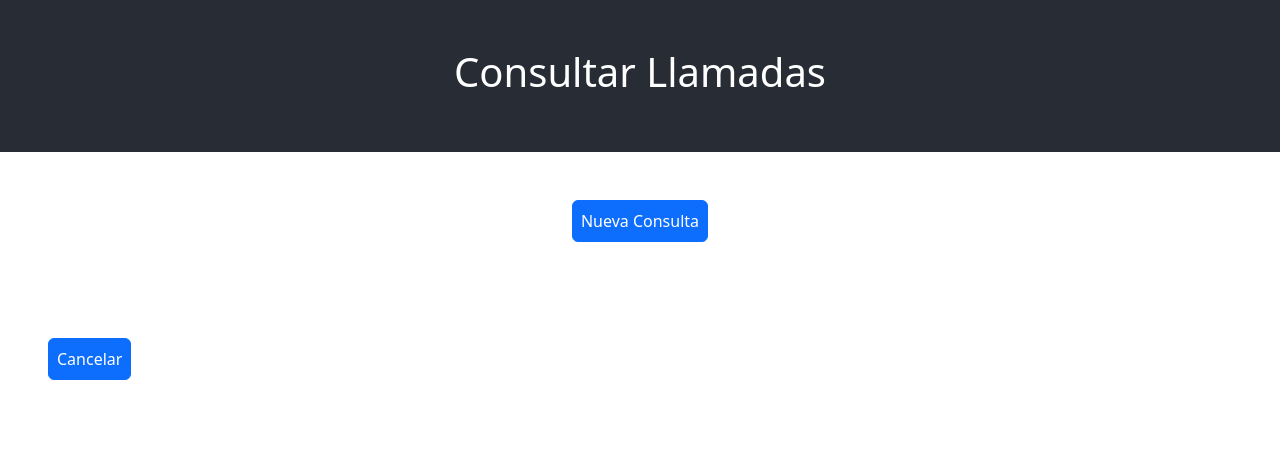
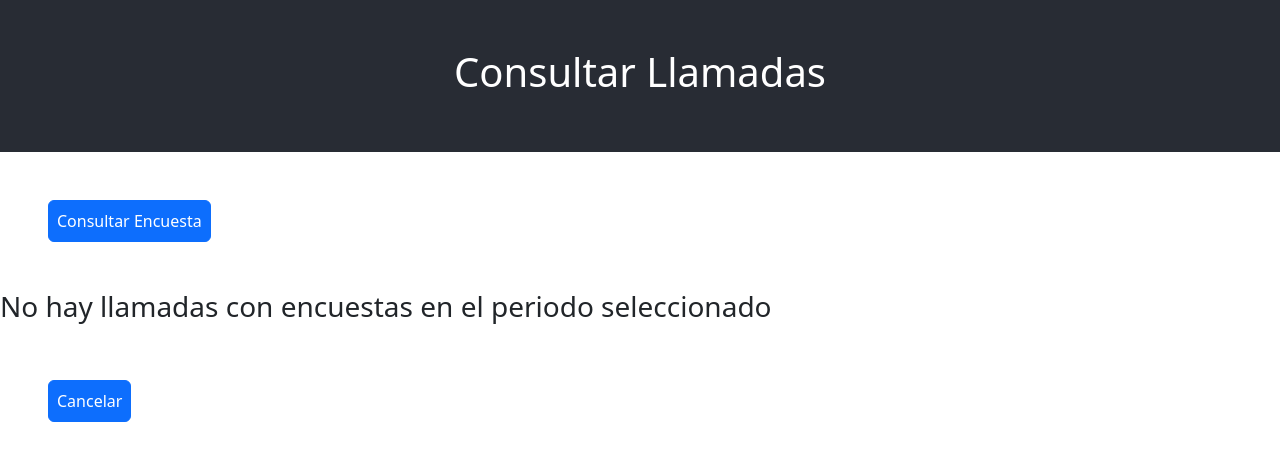
Before and after one commit to MattZubSch/future_ppai, a React (Create React App) app: page / in a window 1280 px wide. Shown: the top 460 px of the page. Built offline with nearby package versions, Linux system fonts and the light colour scheme.

Commit message:
modulos Pantalla

```diff
--- a/src/Components/PantallaConsultarEncuesta.js
+++ b/src/Components/PantallaConsultarEncuesta.js
@@ -14,9 +14,21 @@ function PantallaConsultarEncuesta() {
     const [llamadaSeleccionada, setLlamadaSeleccionada] = useState(false)
     const [cancel, setCancel] = useState(false)
 
-    useEffect(() => {
-        opcionConsultarEncuesta()
-    }, []) // eslint-disable-line react-hooks/exhaustive-deps
+    function opcionConsultarEncuesta(){
+        if (ventana === false) {
+            habilitarVentana()
+        }
+    }
+
+    function Inicio(){
+        return (
+            <button
+            className="btn btn-primary p-2 m-5"
+            onClick={() => opcionConsultarEncuesta()}>
+                Consultar Encuesta
+            </button>
+        )
+    }
 
     function habilitarVentana() {
         return setVentana(true)
@@ -26,11 +38,20 @@ function PantallaConsultarEncuesta() {
         setPeriodo(true)
     }
 
-    function opcionConsultarEncuesta(){
-        if (ventana === false) {
-            habilitarVentana()
+    function NuevaConsulta(){
+        return (
+            <div className="buttonContainer">
+                <button onClick={() => {
+                    if (gestor.nuevaConsultaEncuesta() === true) {
+                        pedirPeriodoFecha()
+                    } else {
+                        window.alert("Debe Resetear la busqueda para iniciar una nueva consulta")
                     }
+                    }} className="btn btn-primary p-2 m-5">Nueva Consulta</button>
+            </div>
+        )
     }
+
 
     const tomarFechaInicio = (e) => {
         e.preventDefault();
@@ -101,7 +122,6 @@ function PantallaConsultarEncuesta() {
 
     function mostrarDatosLlamadaSeleccionada(){
         let datos = gestor.obtenerDatosLlamadaSeleccionada()
-        // console.log("Datos: " + datos.preguntas)
         return (
             <div>
                 <table className="table table-striped table-hover">
@@ -172,102 +192,40 @@ function PantallaConsultarEncuesta() {
         setCancel(true)
     }
 
-    // function crearCSV(table) {
-    //     let csv = '';
-    //     const rows = table.getElementsByTagName('tr');
-
-    //     for (let i = 0; i < rows.length; i++) {
-    //       const cells = rows[i].getElementsByTagName('td');
-    //       const row = [];
-
-    //       for (let j = 0; j < cells.length; j++) {
-    //         const cellData = cells[j].innerText.replace(/"/g, '""'); // Reemplaza las comillas dobles por comillas dobles dobles
-    //         row.push('"' + cellData + '"');
-    //       }
-
-    //       csv += row.join(',') + '\n';
-    //     }
-
-    //     return csv;
-    // }
-
-    // function tomarSeleccionFormaVisualizacion() {
-    //   const table = document.createElement('table');
-    //   let datos = gestor.obtenerDatosLlamadaSeleccionada()
-    //   table.innerHTML = `
-    //     <thead>
-    //       <tr>
-    //         <td><strong>Cliente</strong></td>
-    //         <td><strong>Estado Actual</strong></td>
-    //         <td><strong>Duracion</strong></td>
-    //       </tr>
-    //     </thead>
-    //     <tbody>
-    //       <tr>
-    //         <td>${datos.datosLlamada[0]}</td>
-    //         <td>${datos.datosLlamada[1]}</td>
-    //         <td>${datos.datosLlamada[2]}</td>
-    //       </tr>
-    //     </tbody>
-
-    //     <h3>${datos.encuesta}</h3>
-    //             <table className="table table-striped table-hover">
-    //                 <thead>
-    //                     <td>Pregunta 1</td>
-    //                     <td>Pregunta 2</td>
-    //                     <td>Pregunta 3</td>
-    //                 </thead>
-    //                 <tbody>
-    //                     <tr>
-    //                         <td>${datos.preguntas[0]}</td>
-    //                         <td>${datos.preguntas[1]}</td>
-    //                         <td>${datos.preguntas[2]}</td>
-    //                     </tr>
-    //                     <tr>
-    //                         <td>${datos.respuestaCliente[0]}</td>
-    //                         <td>${datos.respuestaCliente[1]}</td>
-    //                         <td>${datos.respuestaCliente[2]}</td>
-    //                     </tr>
-
-    //                 </tbody>
-    //   `;
-
-    //   const csvData = crearCSV(table);
-
-    //   const blob = new Blob([csvData], { type: 'text/csv;charset=utf-8;' });
-    //   const link = document.createElement('a');
-    //   const url = URL.createObjectURL(blob);
-
-    //   link.setAttribute('href', url);
-    //   link.setAttribute('download', 'table.csv');
-    //   link.style.visibility = 'hidden';
-
-    //   document.body.appendChild(link);
-    //   link.click();
-    //   document.body.removeChild(link);
-    // }
-
     return (
         <div>
             <header className="p-5">
                 <h1>Consultar Llamadas</h1>
             </header>
+            {!ventana && Inicio()}
             {ventana && <div className="container">
-            {!periodo && <div className="buttonContainer">
-                <button onClick={pedirPeriodoFecha} className="btn btn-primary p-2 m-5">Nueva Consulta</button>
-            </div>}
+            {!periodo && NuevaConsulta()
+            // <div className="buttonContainer">
+            //     <button onClick={() => {
+            //         if (gestor.nuevaConsultaEncuesta() === true) {
+            //             pedirPeriodoFecha()
+            //         } else {
+            //             window.alert("Debe Resetear la busqueda para iniciar una nueva consulta")
+            //         }
+            //         }} className="btn btn-primary p-2 m-5">Nueva Consulta</button>
+            // </div>
+            }
             {periodo && <div>
                 {!startDateOk &&
+                    <div>
                         <form onSubmit={tomarFechaInicio}>
                            <div className="fecha">
                                <label for="start-date">Fecha de inicio:</label>
                                <input type="date" id="start-date" name="start-date"
                                value={startDate}
-                            onChange={(e) => setStartDate(e.target.value)}
+                               onChange={(e) => setStartDate(e.target.value)
+                                }
                                />
                            </div>
                            <input type="submit" value="Cargar Fecha Inicio" />
                         </form>
+                            <h6>Fecha Inicio: {startDate}</h6>
+                    </div>
                 }
                 {startDateOk &&
                 <form onSubmit={tomarFechaFin}>
--- a/src/models/GestorConsultarEncuesta.js
+++ b/src/models/GestorConsultarEncuesta.js
@@ -10,6 +10,9 @@ class GestorConsultarEncuesta{
         this.llamadaSeleccionada = llamadaSeleccionada;
     }
     nuevaConsultaEncuesta(){
+        if (!this.fechaInicio === null || !this.fechaFin === null) {
+            return window.confirm("¿Desea reiniciar la busqueda de Encuestas?")
+        }
         return true
     }
     tomarPeriodoFecha(fechaInicio, fechaFin){
```
Also changed, not shown: src/Components/PantallaInicio.js (added, +9 -0 lines). Lines whose indentation alone changed are shown as unchanged.
